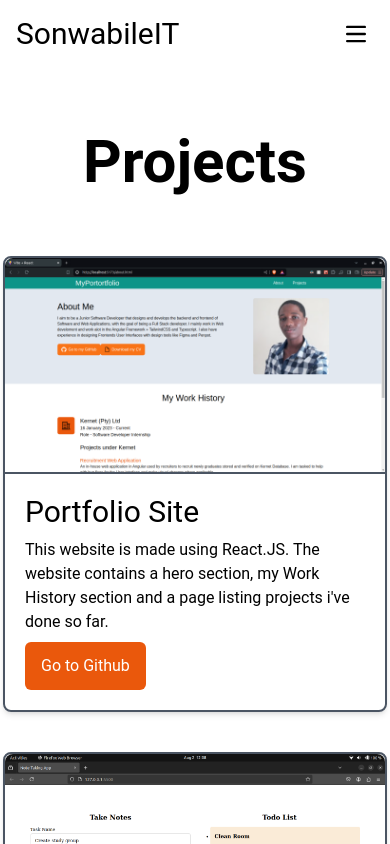
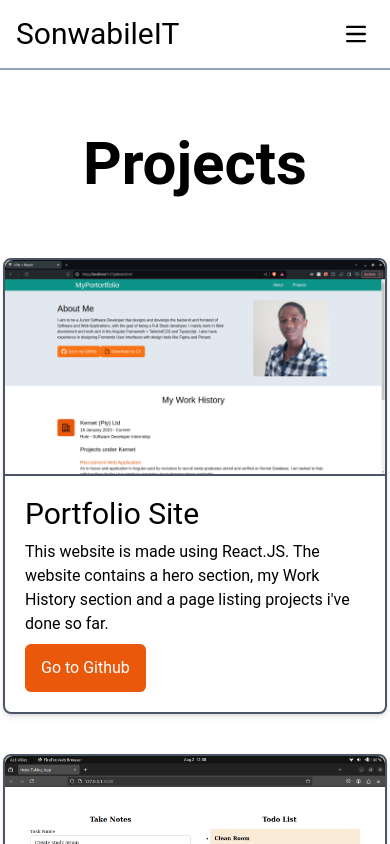
Before and after one commit to sonwabileIT/react-portfolio-website, a React (Vite) app: page /react-portfolio-website/projects in a window 390 px wide. Shown: the top 844 px of the page. Built offline with nearby package versions, Linux system fonts and the light colour scheme; the HTML template or start-up script is replaced by a standard one.

Commit message:
ui: add bottom border for mobile view

```diff
--- a/src/components/NavBar.jsx
+++ b/src/components/NavBar.jsx
@@ -2,7 +2,7 @@ import { Link } from "react-router-dom"
 import { NavLink } from "react-router-dom"
 import { useState } from "react"
 
-function NavBar(){
+function NavBar() {
 
 	const [trigger, setTrigger] = useState(false);
 
@@ -12,9 +12,9 @@ function NavBar(){
 
 
 
-    return(
+	return (
 		<>
-        <div className="py-4">
+			<div className="py-4 border-b-2 border-b-slate-400 md:border-none">
 				<div className="  mx-auto items-center max-w-screen-lg px-4">
 
 
@@ -27,14 +27,14 @@ function NavBar(){
 							className=" items-center hover:bg-gray-100 p-2 rounded-lg  md:hidden"
 							onClick={toggleNavbar}>
 							<svg className="w-5 h-5" aria-hidden="true" xmlns="http://www.w3.org/2000/svg" fill="none" viewBox="0 0 17 14">
-                            <path stroke="currentColor" strokeLinecap="round" strokeLinejoin="round" strokeWidth="2" d="M1 1h15M1 7h15M1 13h15"/>
+								<path stroke="currentColor" strokeLinecap="round" strokeLinejoin="round" strokeWidth="2" d="M1 1h15M1 7h15M1 13h15" />
 							</svg>
 						</button>
-                    <div className= {trigger ? " w-full md:w-fit " : "hidden md:block md:w-auto"} id="default-navbar">
+						<div className={trigger ? " w-full md:w-fit " : "hidden md:block md:w-auto"} id="default-navbar">
 							<ul className="flex flex-col p-4 gap-2 mt-4 md:flex-row md:gap-4 md:p-0 md:mt-0">
 								<li>
 									<NavLink to="/"
-                                className={({isActive}) =>
+										className={({ isActive }) =>
 											isActive
 												? "block text-white text-center px-5 py-2 bg-orange-500 rounded-md"
 												: "block text-black text-center px-5 py-2 hover:bg-slate-300 rounded-md"}>
@@ -43,7 +43,7 @@ function NavBar(){
 								</li>
 								<li>
 									<NavLink to="/projects"
-                                className={({isActive}) =>
+										className={({ isActive }) =>
 											isActive
 												? "block text-white text-center px-5 py-2 bg-orange-500 rounded-md"
 												: "block text-black text-center px-5 py-2 hover:bg-slate-300 rounded-md"}>Projects</NavLink>
```
Lines whose indentation alone changed are shown as unchanged.
